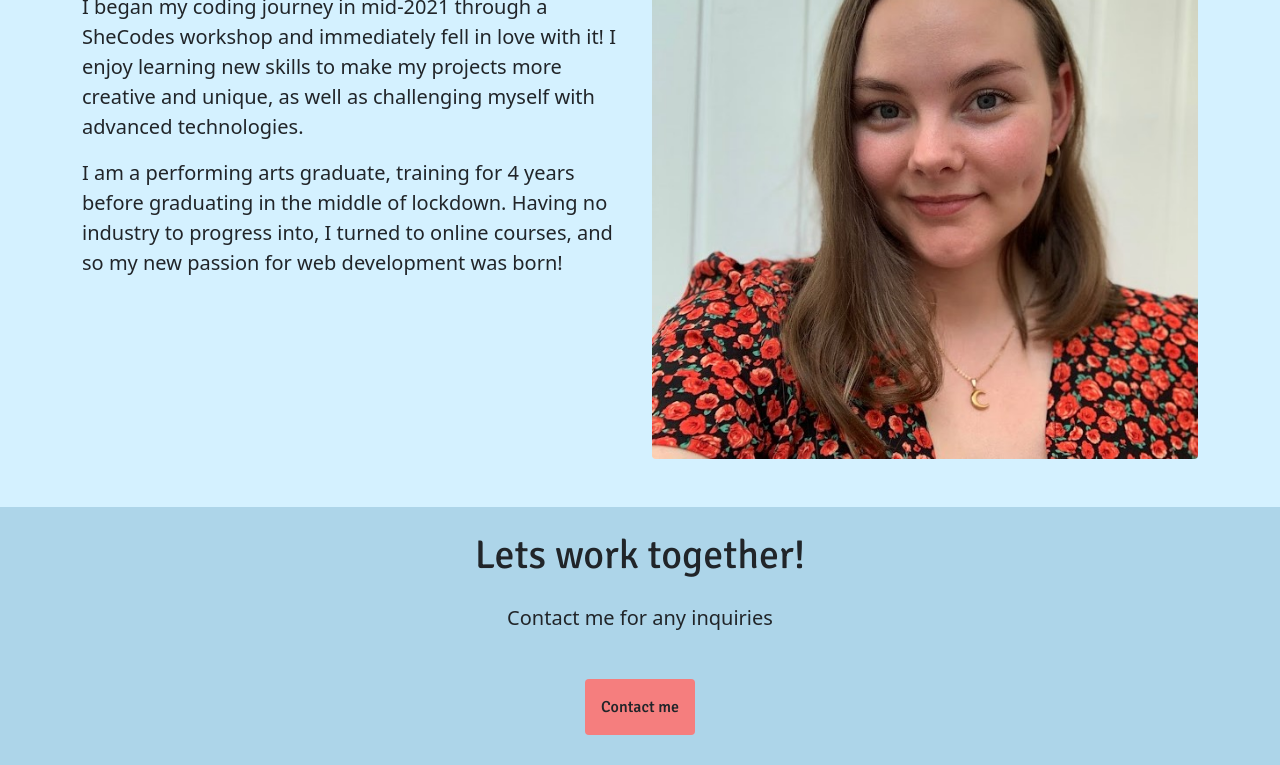
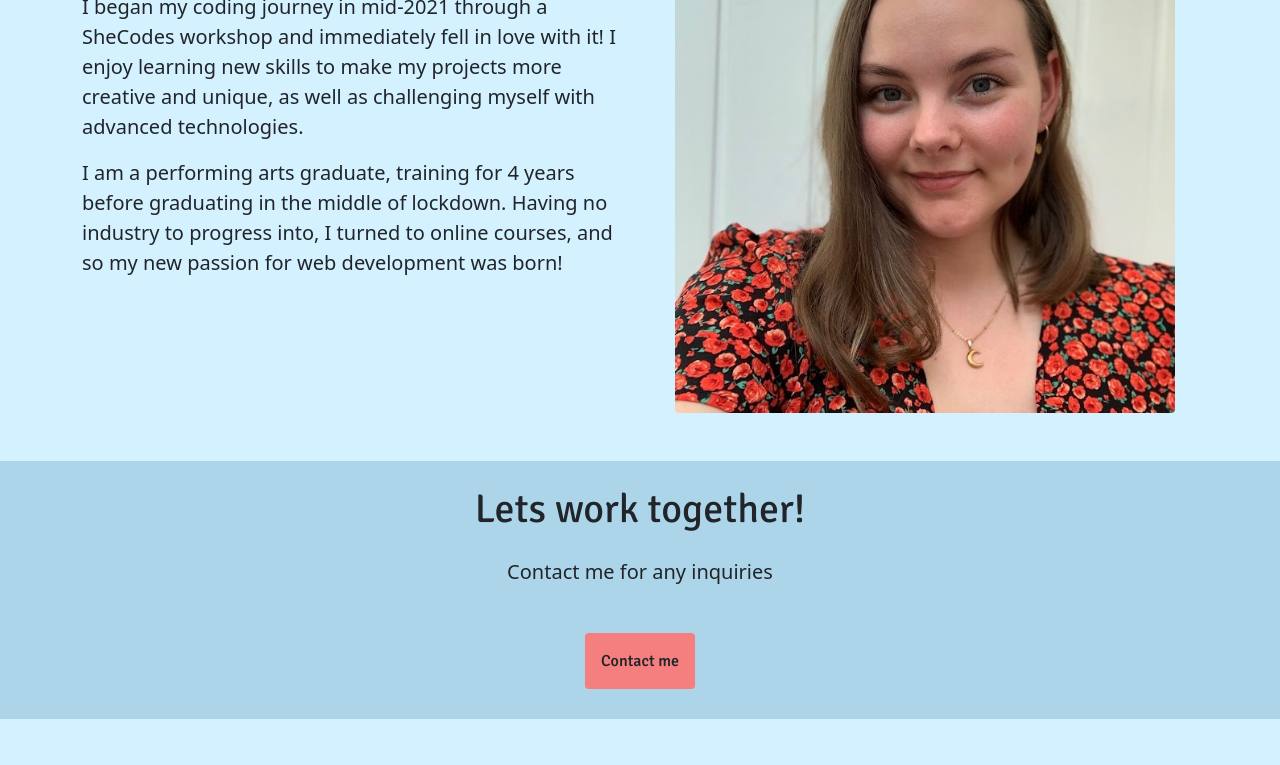
Before and after one commit to ElCart3/portfolio-project, a plain HTML site: page about.html in a window 1280 px wide. Shown: the part 242-1007 px from the top of the page. After the commit the page ends 961 px from the top, so only its background shows below. Drawn offline with nearby package versions, Linux system fonts and the light colour scheme; a web font is replaced by a local one.

Commit message:
Edited about page spacing

```diff
--- a/about.html
+++ b/about.html
@@ -38,7 +38,7 @@
     <h1 class="text-center">Hi, I'm Ellie</h1>
     <div class="container mt-5 mb-5">
       <div class="row">
-        <div class="col-lg-6">
+        <div class="col">
           <h3>I'm a junior front-end developer based in South West UK.</h3>
           <p>
             I began my coding journey in mid-2021 through a SheCodes workshop
@@ -53,10 +53,10 @@
             development was born!
           </p>
         </div>
-        <div class="col-lg-6">
+        <div class="col text-center">
           <img
             src="images/portfolio-headshot.jpg"
-            class="img-fluid rounded"
+            class="headshot img-fluid rounded"
             alt="Ellie Carter"
           />
         </div>
--- a/src/styles.css
+++ b/src/styles.css
@@ -74,6 +74,10 @@ p {
   background: var(--background-accent);
 }
 
+.headshot {
+  max-width: 500px;
+}
+
 @media (max-width: 700px) {
   h1 {
     font-size: 70px;
```
